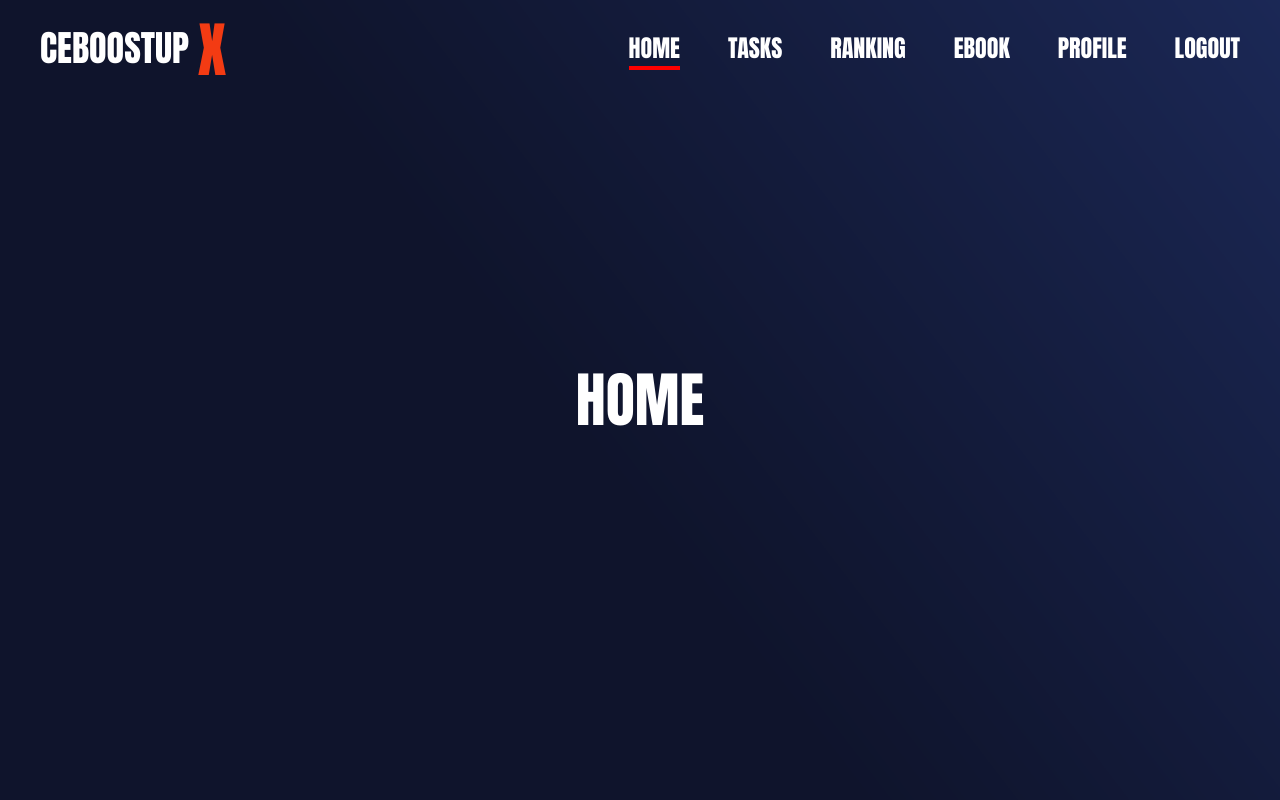
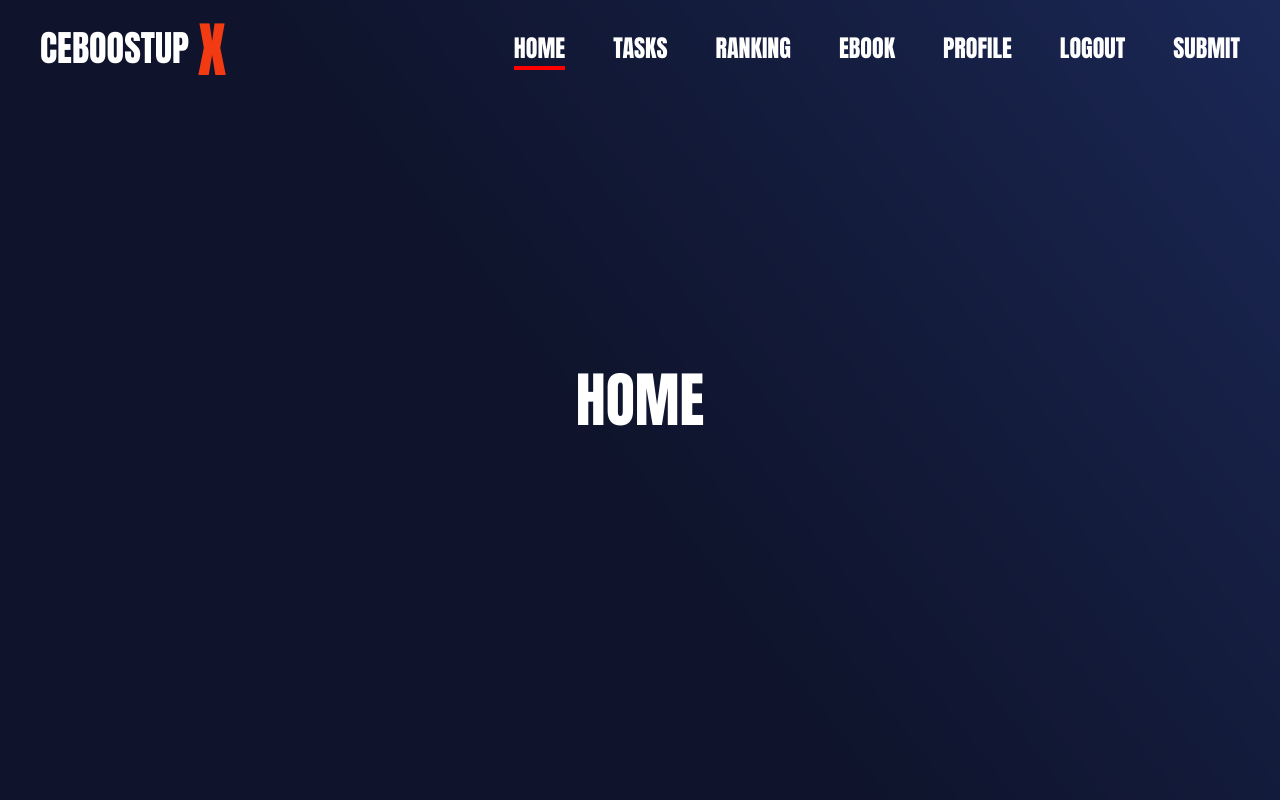
Before and after one commit to Bourbxn/CE_BoostUp_X_Frontend, a React (Create React App) app in the folder my-app/: page / in a window 1280 px wide. Built offline with nearby package versions, Linux system fonts and the light colour scheme; the HTML template or start-up script is replaced by a standard one.

Commit message:
Added temporary page in nav (Submit)

```diff
--- a/my-app/src/App.jsx
+++ b/my-app/src/App.jsx
@@ -5,6 +5,9 @@ import Home from "./pages/Home";
 import Profile from "./pages/Profile";
 import Ranking from "./pages/Ranking";
 import Tasks from "./pages/Tasks";
+
+// TEMP
+import Submit from "./pages/Submit";
 
 function App() {
   return (
@@ -18,6 +21,7 @@ function App() {
             <Route path="/ranking" element={<Ranking />} />
             <Route path="/ebook" element={<Ebook />} />
             <Route path="/profile" element={<Profile />} />
+            <Route path="/submit" element={<Submit />} />
           </Routes>
         </div>
       </BrowserRouter>
--- a/my-app/src/components/Navbar.jsx
+++ b/my-app/src/components/Navbar.jsx
@@ -20,6 +20,7 @@ const NavList = () => {
     { key: 4, name: "EBOOK", to: "/ebook", class: "nav-menu" },
     { key: 5, name: "PROFILE", to: "/profile", class: "nav-menu" },
     { key: 6, name: "LOGOUT", to: "/logout", class: "nav-menu" },
+    { key: 7, name: "SUBMIT", to: "/submit", class: "nav-menu" },
   ];
 
   const NavLinkActive = ({ isActive }) => {
```
